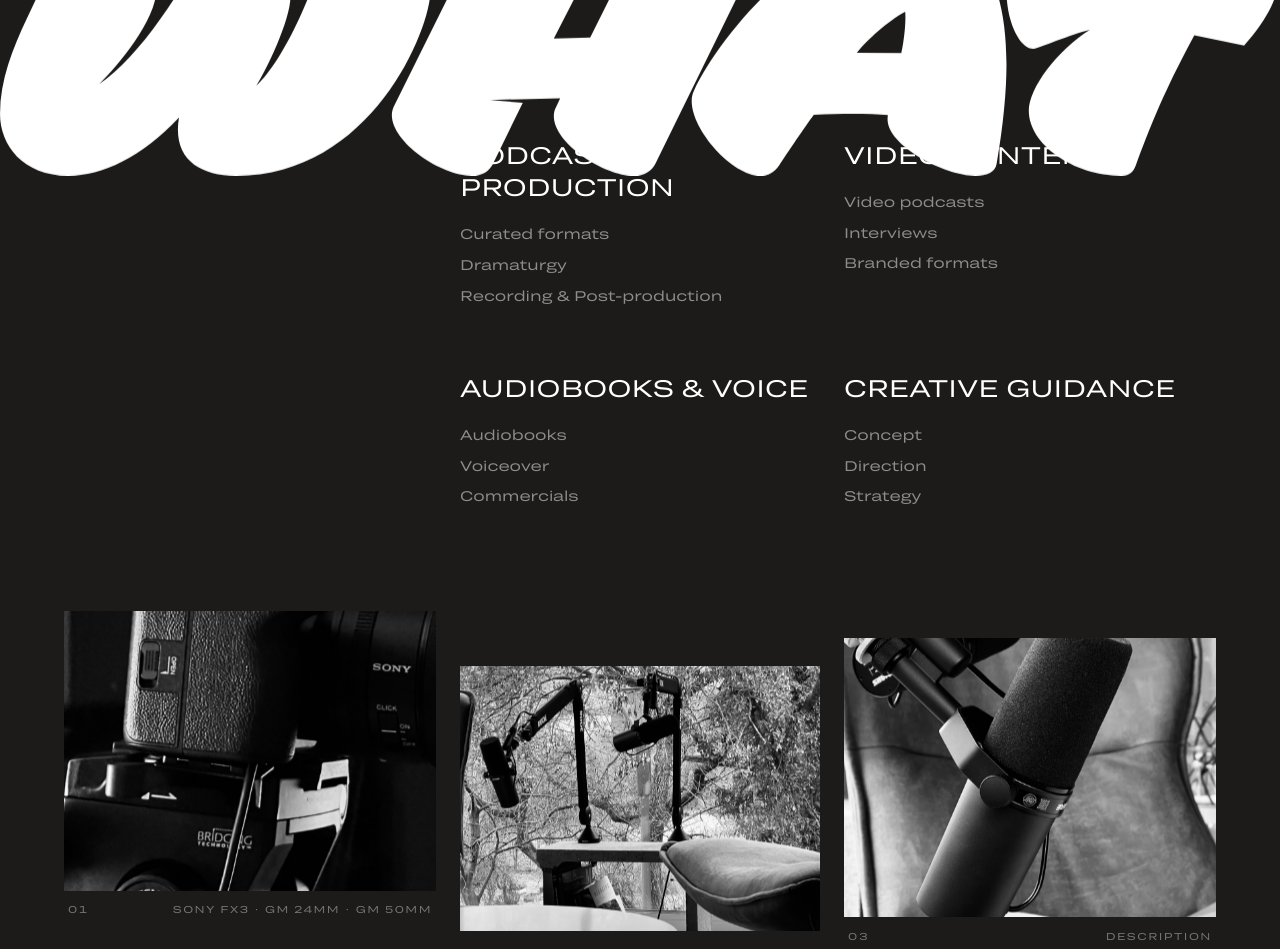
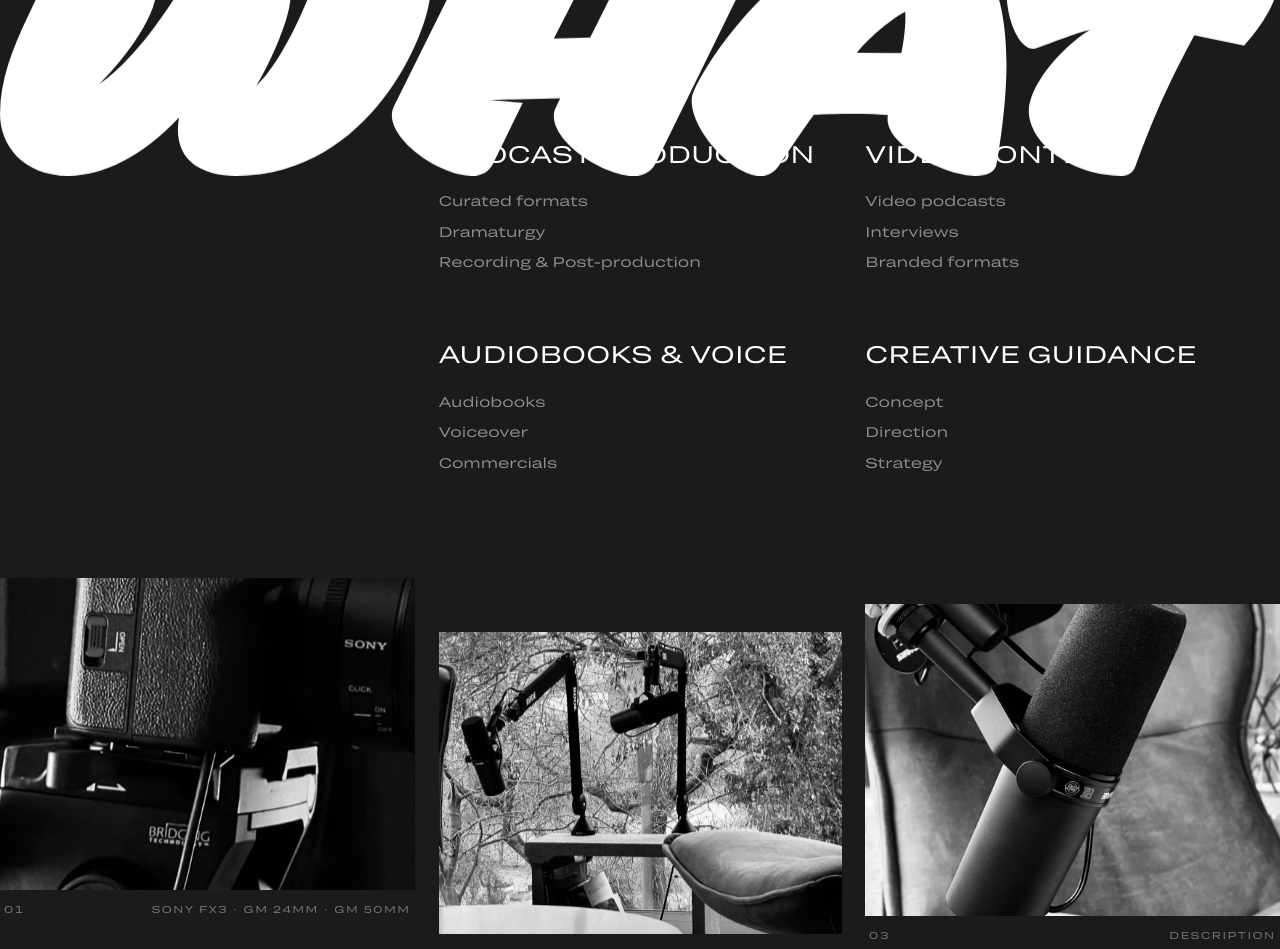
Before and after one commit to alwaysfridaymate/alwaysfridaylive, a Next.js app: page / in a window 1280 px wide. Shown: the part 1940-2889 px from the top of the page. Built offline with nearby package versions, Linux system fonts and the light colour scheme.

Commit message:
Fix guide line alignment: content and images use viewport-percentage grid matching guide lines, 12px gap principle

```diff
--- a/src/app/page.tsx
+++ b/src/app/page.tsx
@@ -748,19 +748,21 @@ function Services() {
       {/* Desktop: 2x2 grid of service items */}
       <div
         ref={blocksRef}
-        className="fade-up px-3 md:px-12 lg:px-16 max-w-[1920px] mx-auto mb-16 md:mb-24"
+        className="fade-up mb-16 md:mb-24"
       >
-        {/* Desktop: 2x2 aligned to guide lines with 12px gaps */}
+        {/* Desktop: 2x2 attached to guide lines with 12px gaps.
+            Guide lines sit at 33.333% and 66.666% of viewport.
+            Grid uses the same 3-col split so content aligns to guide lines. */}
         <div className="hidden md:block">
           <div
             className="grid gap-y-12 md:gap-y-16"
             style={{
-              gridTemplateColumns: "calc(33.333% + 12px) 1fr calc(12px) 1fr",
+              gridTemplateColumns: "33.333% 33.333% 33.334%",
             }}
           >
-            {/* Row 1 */}
+            {/* Row 1: col1 empty, Podcast Production starts at guideline1+12px, Video Content starts at guideline2+12px */}
             <div />
-            <div>
+            <div style={{ paddingLeft: "12px" }}>
               <h3 className="text-[24px] font-normal leading-[1.35] tracking-[0.01em] text-white uppercase mb-5">Podcast Production</h3>
               <ul className="space-y-2">
                 <li className="text-sm text-white/50 leading-relaxed">Curated formats</li>
@@ -768,8 +770,7 @@ function Services() {
                 <li className="text-sm text-white/50 leading-relaxed">Recording &amp; Post-production</li>
               </ul>
             </div>
-            <div />
-            <div style={{ paddingRight: "12px" }}>
+            <div style={{ paddingLeft: "12px" }}>
               <h3 className="text-[24px] font-normal leading-[1.35] tracking-[0.01em] text-white uppercase mb-5">Video Content</h3>
               <ul className="space-y-2">
                 <li className="text-sm text-white/50 leading-relaxed">Video podcasts</li>
@@ -779,7 +780,7 @@ function Services() {
             </div>
             {/* Row 2 */}
             <div />
-            <div>
+            <div style={{ paddingLeft: "12px" }}>
               <h3 className="text-[24px] font-normal leading-[1.35] tracking-[0.01em] text-white uppercase mb-5">Audiobooks &amp; Voice</h3>
               <ul className="space-y-2">
                 <li className="text-sm text-white/50 leading-relaxed">Audiobooks</li>
@@ -787,8 +788,7 @@ function Services() {
                 <li className="text-sm text-white/50 leading-relaxed">Commercials</li>
               </ul>
             </div>
-            <div />
-            <div style={{ paddingRight: "12px" }}>
+            <div style={{ paddingLeft: "12px" }}>
               <h3 className="text-[24px] font-normal leading-[1.35] tracking-[0.01em] text-white uppercase mb-5">Creative Guidance</h3>
               <ul className="space-y-2">
                 <li className="text-sm text-white/50 leading-relaxed">Concept</li>
@@ -799,14 +799,20 @@ function Services() {
           </div>
         </div>
         {/* Mobile: accordion */}
-        <div className="md:hidden">
+        <div className="md:hidden px-3">
           <Accordion items={serviceItems} />
         </div>
       </div>
 
-      {/* Desktop: 3 staggered images — aligned to guide lines with 12px gaps */}
-      <div className="hidden md:block px-12 lg:px-16 max-w-[1920px] mx-auto mb-24 md:mb-32">
-        <div className="grid md:items-start" style={{ gridTemplateColumns: "1fr 1fr 1fr", gap: 0 }}>
+      {/* Desktop: 3 staggered images — attached to guide lines with 12px gaps.
+          Image 1: right edge at guideline1 - 12px
+          Image 2: left at guideline1 + 12px, right at guideline2 - 12px
+          Image 3: left edge at guideline2 + 12px */}
+      <div className="hidden md:block mb-24 md:mb-32">
+        <div
+          className="grid md:items-start"
+          style={{ gridTemplateColumns: "33.333% 33.333% 33.334%" }}
+        >
           <ParallaxBlock speed={0.04} className="mt-0">
             <div style={{ paddingRight: "12px" }}>
               <ParallaxImage src="/images/camera.jpg" alt="Sony camera setup" aspect="4/3" sizes="33vw" speed={0.02} />
```
